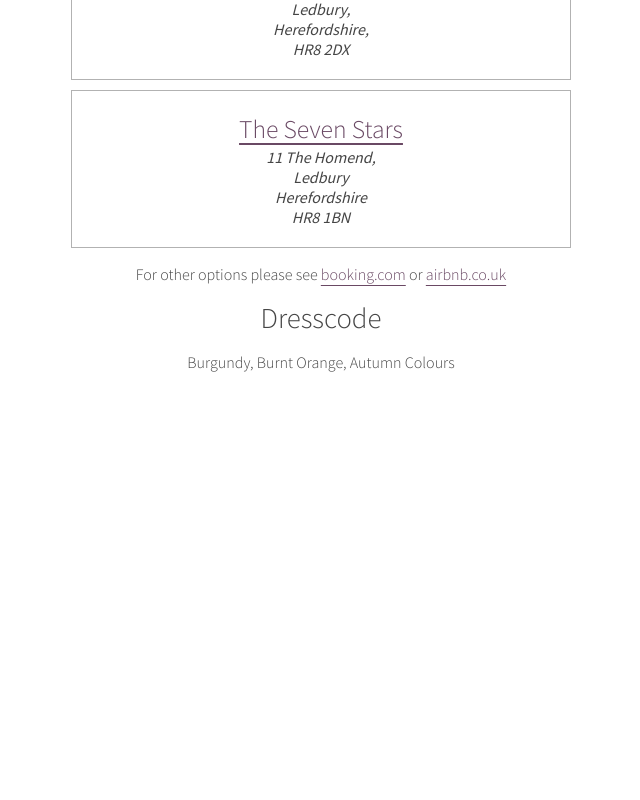
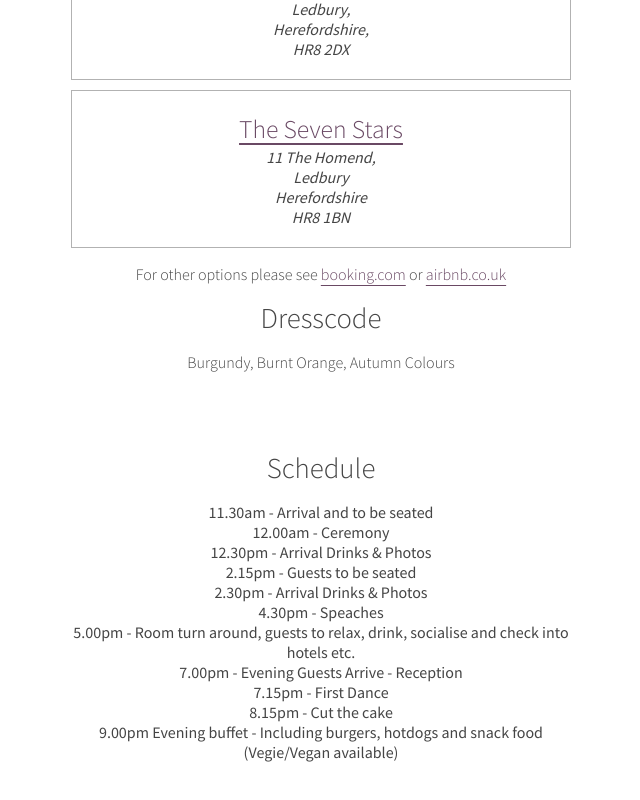
Before and after one commit to DannnB/weddingorama, a Vue app: page / in a window 1280 px wide. Shown: the part 1216-2016 px from the top of the page, without its empty margins (319-959 px from the left). Before the commit the page ends 1634 px from the top, so only its background shows below. Built offline with nearby package versions, Linux system fonts and the light colour scheme.

Commit message:
add schedule section

```diff
--- a/src/components/Schedule.vue
+++ b/src/components/Schedule.vue
@@ -1,18 +1,18 @@
 <template>
-    <section class="schedule">
+    <section class="schedule container">
         <h2>Schedule</h2>
         <ul>
-            <li>11.30am - arrive and be seated</li>
-            <li>12.00pm - ceremony</li>
-            <li>12.30pm - drinks and photos</li>
-            <li>14.15pm - guests seated</li>
-            <li>14.30pm - food service</li>
-            <li>16.30pm - speaches</li>
-            <li>5.00pm - room turnaround - guests mingle, drink, check in hotel etc.</li>
-            <strong>Evening guests arrive</strong>
-            <li>7.00pm - evening reception to begin and first dance</li>
-            <li>8.15pm - cut the cake</li>
-            <li>9.00pm - evening buffet and all night party</li>
+            <li>11.30am - Arrival and to be seated</li>
+            <li>12.00am - Ceremony</li>
+            <li>12.30pm - Arrival Drinks & Photos</li>
+            <li>2.15pm - Guests to be seated</li>
+            <li>2.30pm - Arrival Drinks & Photos</li>
+            <li>4.30pm - Speaches</li>
+            <li>5.00pm - Room turn around, guests to relax, drink, socialise and check into hotels etc.</li>
+            <li>7.00pm - Evening Guests Arrive - Reception</li>
+            <li>7.15pm - First Dance</li>
+            <li>8.15pm - Cut the cake</li>
+            <li>9.00pm Evening buffet - Including burgers, hotdogs and snack food (Vegie/Vegan available)</li>
         </ul>
     </section>
 </template>
--- a/src/views/Home.vue
+++ b/src/views/Home.vue
@@ -4,7 +4,7 @@
     <!-- <SMS /> -->
     <RSVP />
     <Location />
-    <!-- <Schedule /> -->
+    <Schedule />
     <!-- <Gifts /> -->
     <!-- <Party /> -->
     <!-- <QnA /> -->
```
